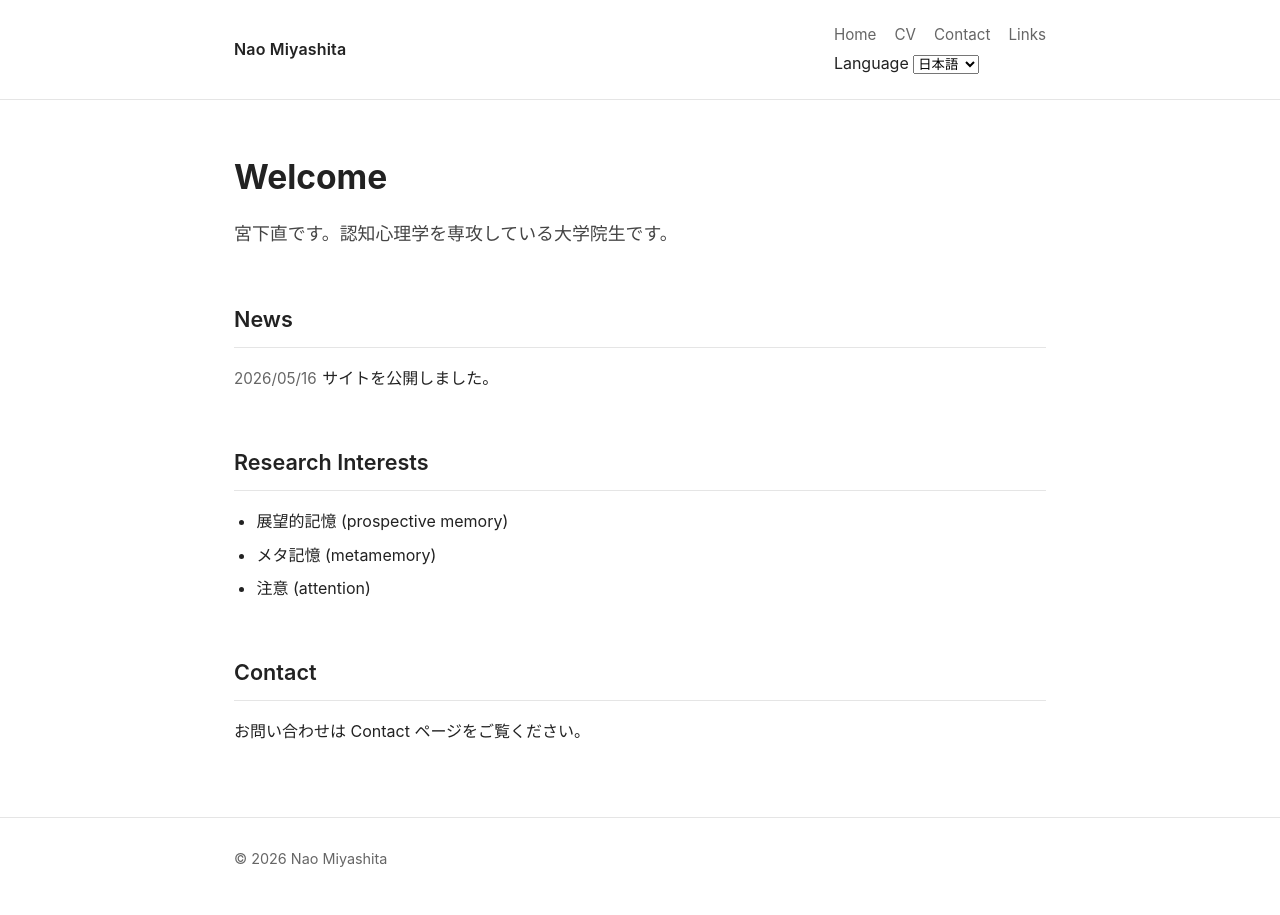
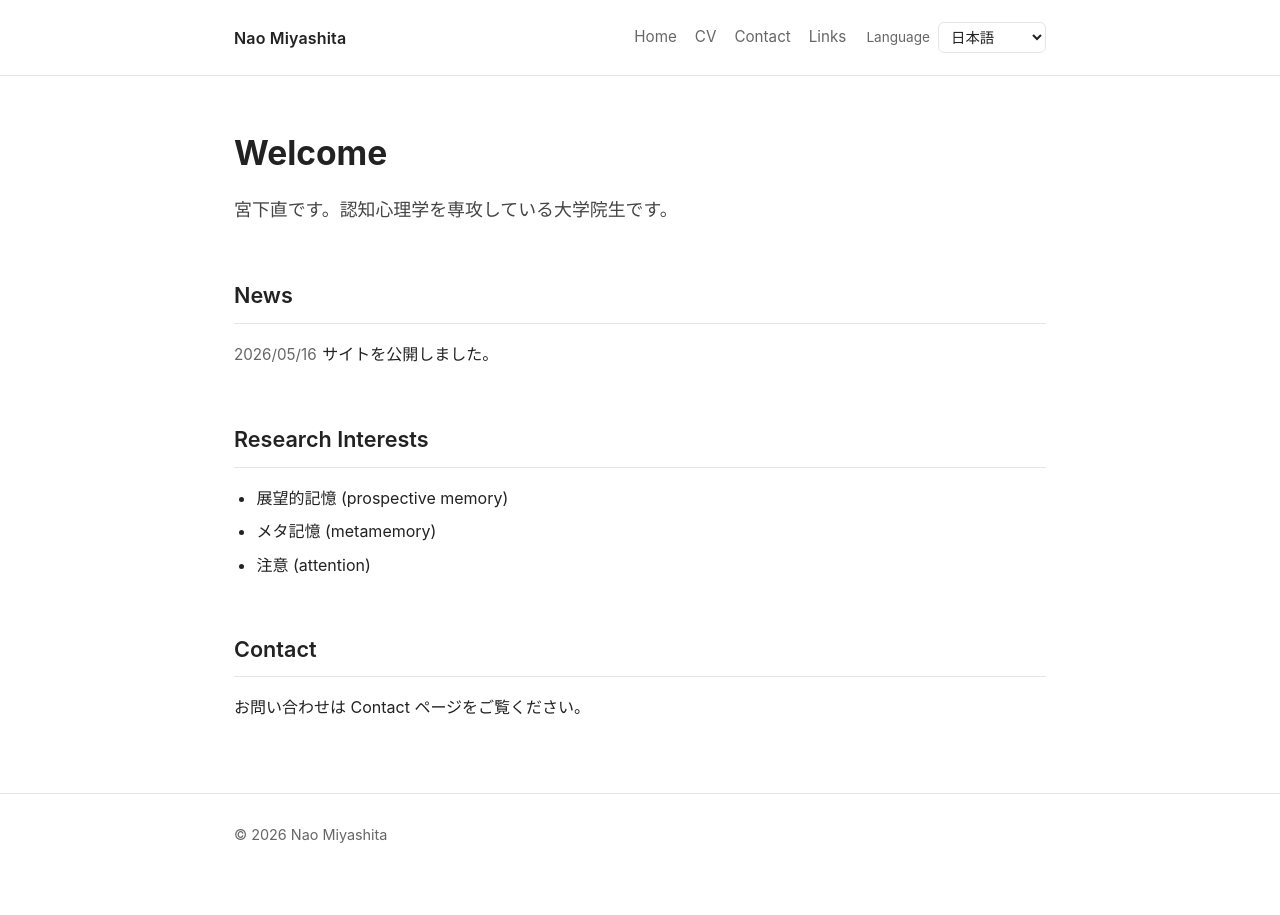
Before and after one commit to naomiyashita/github.io, a Jekyll site: the page built from index.md, in a window 1280 px wide. Built offline with Jekyll 4.4.1, drawn with Linux system fonts in a browser that asks for light colours.

Commit message:
Update style.css

```diff
--- a/assets/css/style.css
+++ b/assets/css/style.css
@@ -30,13 +30,6 @@ body {
   border-bottom: 1px solid var(--border);
   padding: 22px 0;
   margin-bottom: 56px;
-}
-
-.site-header .container {
-  display: flex;
-  justify-content: space-between;
-  gap: 24px;
-  align-items: center;
 }
 
 .site-title {
@@ -362,3 +355,57 @@ body.modal-open {
     padding: 56px 20px 24px;
   }
 }
+
+.header-inner {
+  display: flex;
+  justify-content: space-between;
+  gap: 24px;
+  align-items: center;
+}
+
+.header-right {
+  display: flex;
+  align-items: center;
+  gap: 20px;
+  flex-wrap: wrap;
+}
+
+.language-switcher {
+  display: flex;
+  align-items: center;
+  gap: 8px;
+  font-size: 0.9rem;
+  color: var(--muted);
+}
+
+.language-switcher label {
+  font-size: 0.85rem;
+}
+
+.language-switcher select {
+  font: inherit;
+  color: var(--text);
+  background: #fff;
+  border: 1px solid var(--border);
+  border-radius: 6px;
+  padding: 5px 28px 5px 8px;
+  cursor: pointer;
+}
+
+.language-switcher select:hover {
+  border-color: var(--text);
+}
+
+@media (max-width: 700px) {
+  .header-inner {
+    display: block;
+  }
+
+  .header-right {
+    display: block;
+  }
+
+  .language-switcher {
+    margin-top: 14px;
+  }
+}
```
